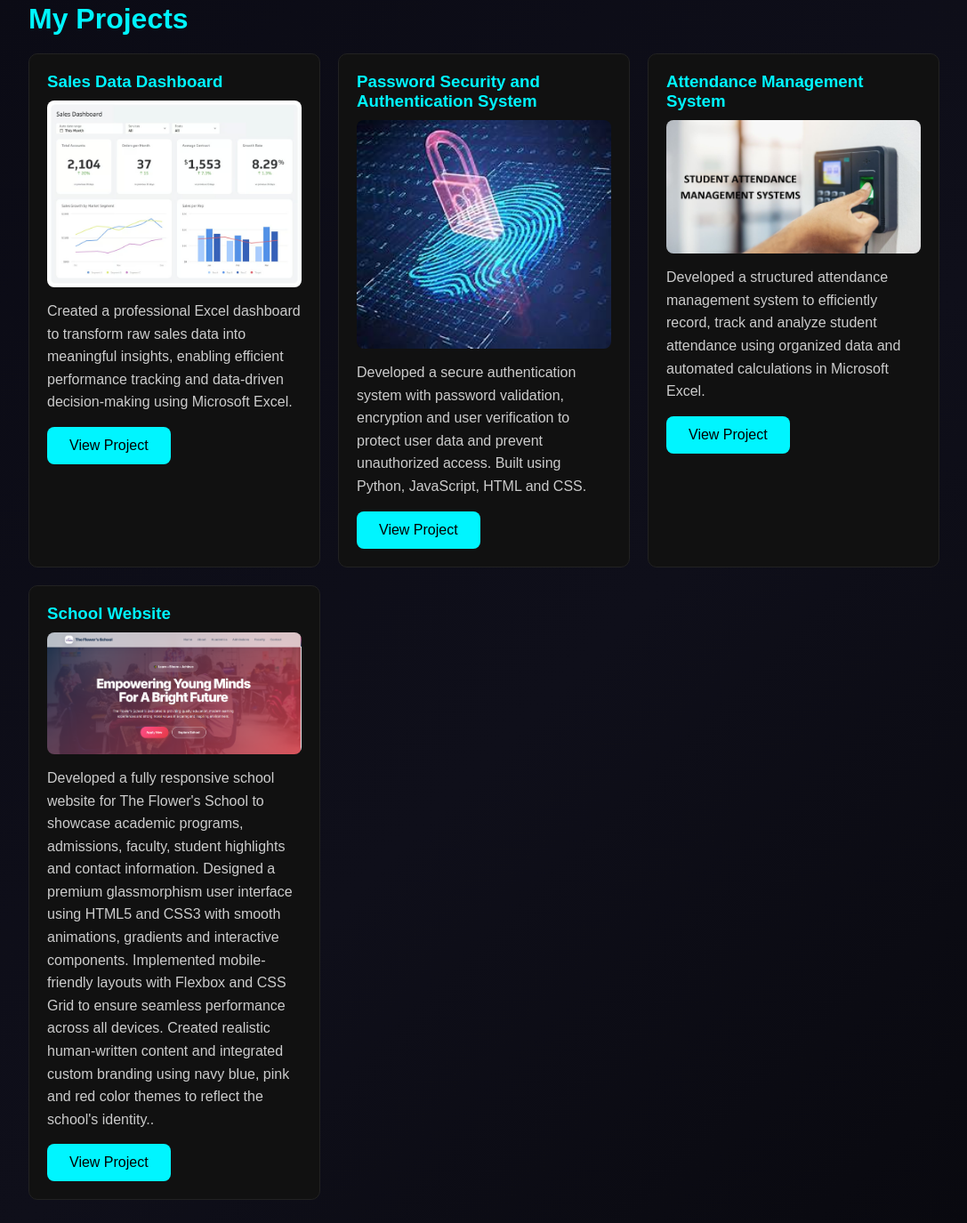
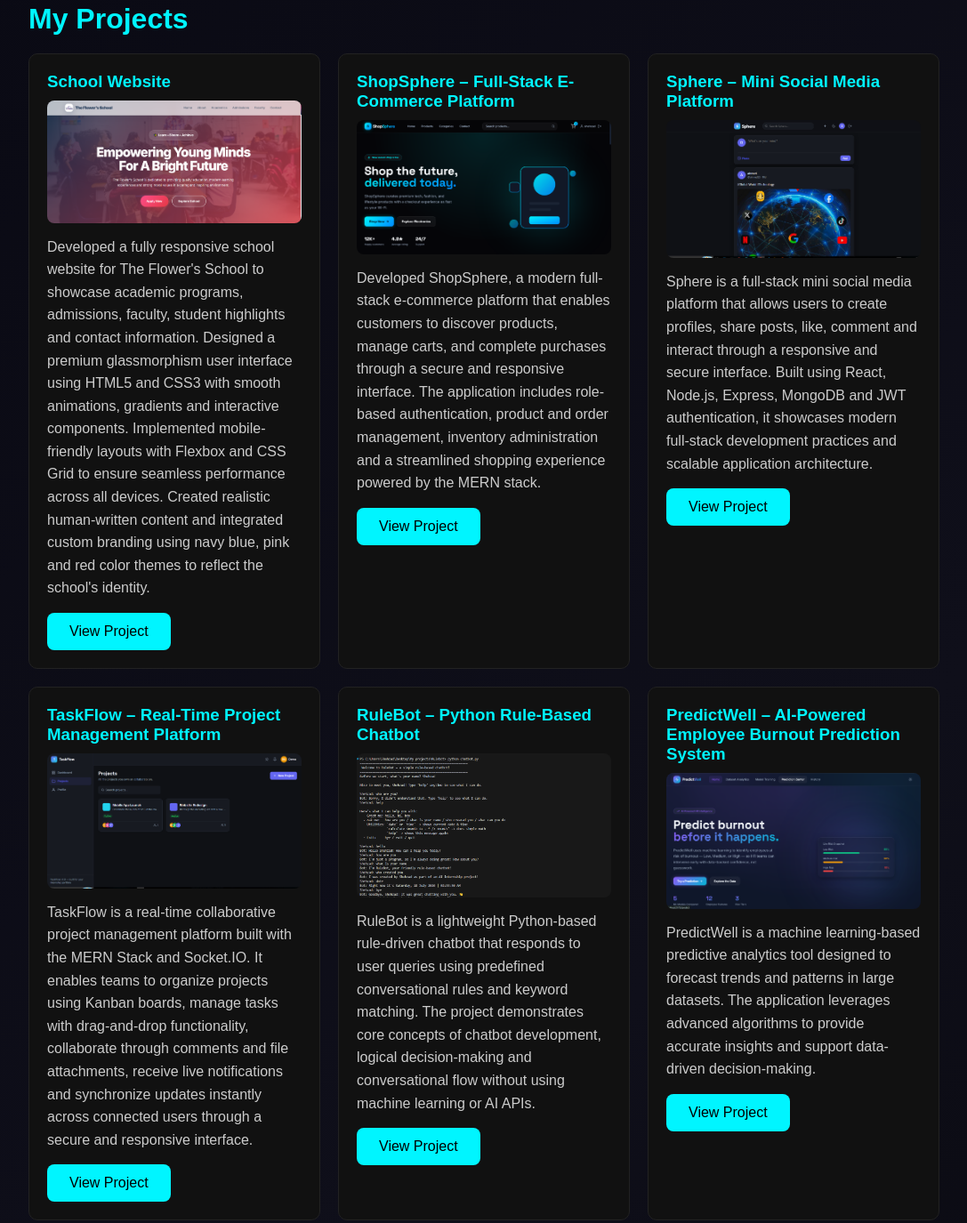
Before and after one commit to Shehzad987/Portfolio, a plain HTML site: page index.html in a window 1280 px wide. Shown: the part 2615-3990 px from the top of the page at 89% size, without its empty margins (96-1183 px from the left). Drawn offline with Linux system fonts and the light colour scheme; animation ran at ten frames a second.

Commit message:
Resolve merge conflict: remove duplicate School Website project

```diff
--- a/index.html
+++ b/index.html
@@ -662,7 +662,63 @@ Currently pursuing Software Engineering , I am developing strong technical skill
 <section id="projects">
   <h2 class="section-title">My Projects</h2>
   <div class="projects-container">
+
+
+     <div class="project">
+      <h3>School Website</h3>
+      <img src="school website project 4 image.jpg" alt="School Website" style="width:100%; height:auto; margin-bottom:10px; border-radius:8px;">
+      <p>
+Developed a fully responsive school website for The Flower's School to showcase academic programs, admissions, faculty, student highlights and contact information. Designed a premium glassmorphism user interface using HTML5 and CSS3 with smooth animations, gradients and interactive components. Implemented mobile-friendly layouts with Flexbox and CSS Grid to ensure seamless performance across all devices. Created realistic human-written content and integrated custom branding using navy blue, pink and red color themes to reflect the school's identity.
+</p>
+      <a href="https://github.com/Shehzad987/School-Website" target="_blank" class="btn">View Project</a>
+    </div>
+
+ <div class="project">
+      <h3>ShopSphere – Full-Stack E-Commerce Platform</h3>
+      <img src="ShopSphere.jpg" alt="ShopSphere – Full-Stack E-Commerce Platform" style="width:100%; height:auto; margin-bottom:10px; border-radius:8px;">
+      <p>
+Developed ShopSphere, a modern full-stack e-commerce platform that enables customers to discover products, manage carts, and complete purchases through a secure and responsive interface. The application includes role-based authentication, product and order management, inventory administration and a streamlined shopping experience powered by the MERN stack.
+</p>
+      <a href="https://github.com/Shehzad987/ShopSphere" target="_blank" class="btn">View Project</a>
+    </div>
+
     <div class="project">
+      <h3>Sphere – Mini Social Media Platform</h3>
+      <img src="Sphere.jpg" alt="Sphere – Mini Social Media Platform" style="width:100%; height:auto; margin-bottom:10px; border-radius:8px;">
+      <p>
+Sphere is a full-stack mini social media platform that allows users to create profiles, share posts, like, comment and interact through a responsive and secure interface. Built using React, Node.js, Express, MongoDB and JWT authentication, it showcases modern full-stack development practices and scalable application architecture.
+</p>
+      <a href="https://github.com/Shehzad987/Sphere-Mini-Social-Media-Platform" target="_blank" class="btn">View Project</a>
+    </div>
+
+    <div class="project">
+      <h3>TaskFlow – Real-Time Project Management Platform</h3>
+      <img src="TaskFlow.jpg" alt="TaskFlow – Real-Time Project Management Platform" style="width:100%; height:auto; margin-bottom:10px; border-radius:8px;">
+      <p>
+TaskFlow is a real-time collaborative project management platform built with the MERN Stack and Socket.IO. It enables teams to organize projects using Kanban boards, manage tasks with drag-and-drop functionality, collaborate through comments and file attachments, receive live notifications and synchronize updates instantly across connected users through a secure and responsive interface.
+</p>
+      <a href="https://github.com/Shehzad987/TaskFlow" target="_blank" class="btn">View Project</a>
+    </div>
+
+    <div class="project">
+      <h3>RuleBot – Python Rule-Based Chatbot</h3>
+      <img src="RuleBot.jpg" alt="RuleBot – Python Rule-Based Chatbot" style="width:100%; height:auto; margin-bottom:10px; border-radius:8px;">
+      <p>
+RuleBot is a lightweight Python-based rule-driven chatbot that responds to user queries using predefined conversational rules and keyword matching. The project demonstrates core concepts of chatbot development, logical decision-making and conversational flow without using machine learning or AI APIs.
+</p>
+      <a href="https://github.com/Shehzad987/RuleBot" target="_blank" class="btn">View Project</a>
+    </div>
+
+    <div class="project">
+      <h3>PredictWell – AI-Powered Employee Burnout Prediction System</h3>
+      <img src="PredictWell.png" alt="PredictWell – AI-Powered Employee Burnout Prediction System" style="width:100%; height:auto; margin-bottom:10px; border-radius:8px;">
+      <p>
+PredictWell is a machine learning-based predictive analytics tool designed to forecast trends and patterns in large datasets. The application leverages advanced algorithms to provide accurate insights and support data-driven decision-making.
+</p>
+      <a href="https://github.com/Shehzad987/PredictWell" target="_blank" class="btn">View Project</a>
+    </div>
+
+     <div class="project">
       <h3>Sales Data Dashboard</h3>
       <img src="sales-dashboard project 1.jpg" alt="Sales Data Dashboard" style="width:100%; height:auto; margin-bottom:10px; border-radius:8px;">
 <p>
@@ -670,6 +726,7 @@ Created a professional Excel dashboard to transform raw sales data into meaningf
 </p>
       <a href="https://github.com/Shehzad987/Sales-Data-Dashboard" target="_blank" class="btn">View Project</a>
     </div>
+
     <div class="project">
       <h3>Password Security and Authentication System</h3>
       <img src="Password Security and Authentication System project 2.jpg" alt="Password Security and Authentication System" style="width:100%; height:auto; margin-bottom:10px; border-radius:8px;">
@@ -678,6 +735,7 @@ Developed a secure authentication system with password validation, encryption an
 </p>
       <a href="https://github.com/Shehzad987/Password-Security-Authentication" target="_blank" class="btn">View Project</a>
     </div>
+
     <div class="project">
       <h3>Attendance Management System</h3>
       <img src="attendance sheet project 3.jpg" alt="Attendance Management System" style="width:100%; height:auto; margin-bottom:10px; border-radius:8px;">
@@ -686,15 +744,6 @@ Developed a structured attendance management system to efficiently record, track
 </p>
       <a href="https://github.com/Shehzad987/Attendance-Sheet-of-Students" target="_blank" class="btn">View Project</a>
     </div>
-     <div class="project">
-      <h3>School Website</h3>
-      <img src="school website project 4 image.jpg" alt="School Website" style="width:100%; height:auto; margin-bottom:10px; border-radius:8px;">
-      <p>
-Developed a fully responsive school website for The Flower's School to showcase academic programs, admissions, faculty, student highlights and contact information. Designed a premium glassmorphism user interface using HTML5 and CSS3 with smooth animations, gradients and interactive components. Implemented mobile-friendly layouts with Flexbox and CSS Grid to ensure seamless performance across all devices. Created realistic human-written content and integrated custom branding using navy blue, pink and red color themes to reflect the school's identity..
-</p>
-      <a href="https://github.com/Shehzad987/School-Website" target="_blank" class="btn">View Project</a>
-    </div>
-
   </div>
 </section>
 
```
Also changed, not shown: Navbar logo.jpg, PredictWell.png (added), RuleBot.jpg (added), ShopSphere.jpg (added), Sphere.jpg (added), TaskFlow.jpg (added), profile.jpeg (deleted), vercel.json.
